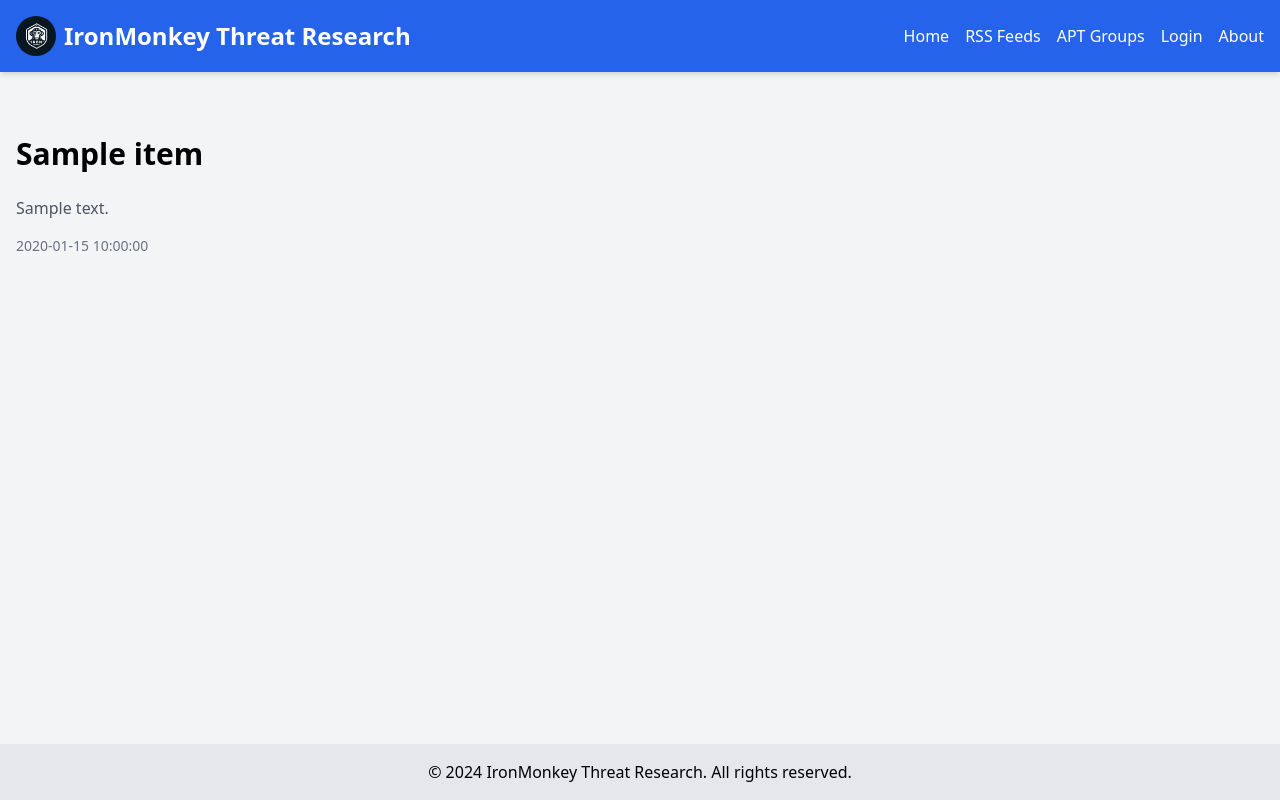
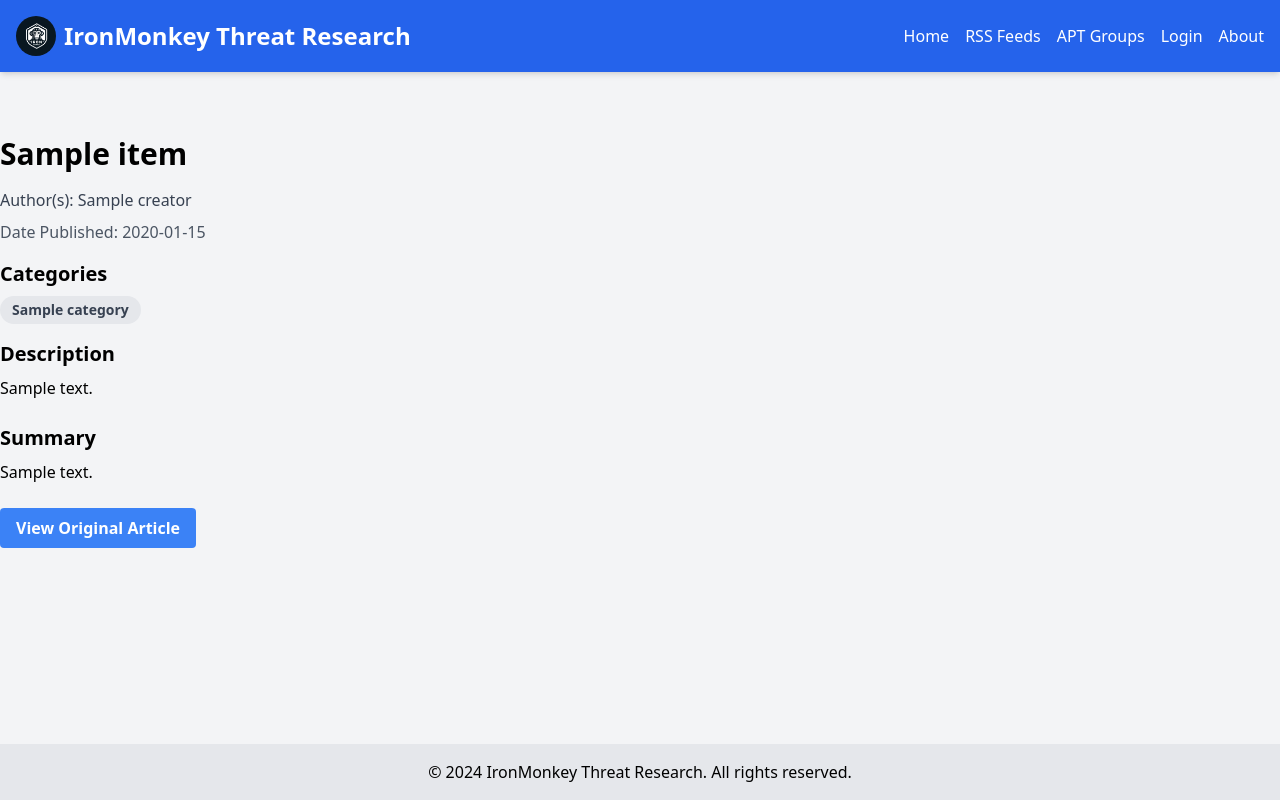
Before and after one commit to HillviewCap/ironmonkey, a Python web app: template app/templates/parsed_content/view_item.html in a window 1280 px wide. Run offline with Jinja, Linux system fonts and the light colour scheme; the template is opened without the code that fills it: most values are stand-ins (such as "Sample title", 1, 10 or a date in 2020); some libraries are stand-ins or nearby versions.

Commit message:
feat: Update view_item template to include detailed item information

```diff
--- a/app/templates/parsed_content/view_item.html
+++ b/app/templates/parsed_content/view_item.html
@@ -1,11 +1,51 @@
 {% extends "base.html" %}
 
 {% block content %}
-<div class="container mx-auto px-4 py-8">
-    <h1 class="text-3xl font-bold mb-6">{{ item.title }}</h1>
-    <p class="text-gray-600 mb-4">{{ item.description }}</p>
-    <div class="text-sm text-gray-500">
-        <span>{{ item.pub_date }}</span>
+<div class="container mx-auto mt-8">
+    <h1 class="text-3xl font-bold mb-4">{{ item.title }}</h1>
+
+    {% if item.creator %}
+    <p class="text-gray-700 mb-2">Author(s): {{ item.creator }}</p>
+    {% endif %}
+
+    <p class="text-gray-600 mb-4">
+        Date Published:
+        {% if item.pub_date %}
+            {{ item.pub_date.strftime('%Y-%m-%d') if item.pub_date is not string else item.pub_date }}
+        {% else %}
+            N/A
+        {% endif %}
+    </p>
+
+    {% if item.categories %}
+    <div class="mb-4">
+        <h2 class="text-xl font-semibold mb-2">Categories</h2>
+        <div class="flex flex-wrap gap-2">
+            {% for category in item.categories %}
+                <a href="{{ url_for('search.search', query=category.name) }}" class="bg-gray-200 hover:bg-gray-300 rounded-full px-3 py-1 text-sm font-semibold text-gray-700 transition duration-300">{{ category.name }}</a>
+            {% endfor %}
+        </div>
     </div>
+    {% endif %}
+
+    {% if item.description %}
+    <div class="mb-6">
+        <h2 class="text-xl font-semibold mb-2">Description</h2>
+        <p>{{ item.description }}</p>
+    </div>
+    {% endif %}
+
+    {% if item.summary %}
+    <div class="mb-6">
+        <h2 class="text-xl font-semibold mb-2">Summary</h2>
+        <p>{{ item.summary }}</p>
+    </div>
+    {% endif %}
+
+    {% if item.link %}
+    <a href="{{ item.link }}" target="_blank" class="bg-blue-500 hover:bg-blue-700 text-white font-bold py-2 px-4 rounded inline-block">
+        View Original Article
+    </a>
+    {% endif %}
 </div>
 {% endblock %}
```
